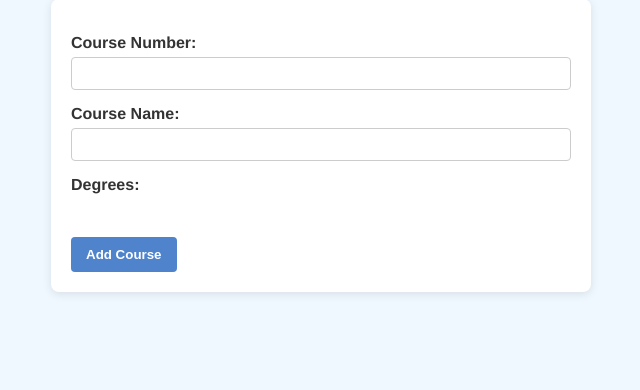
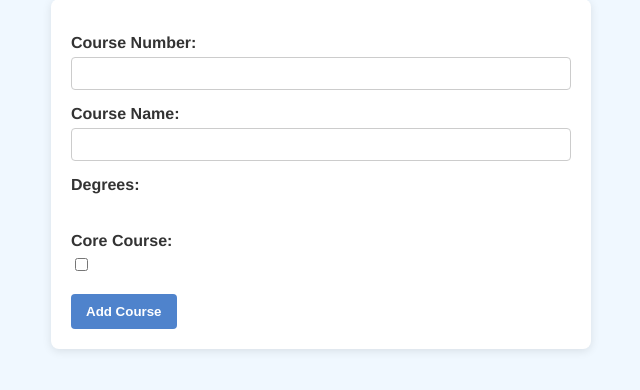
Before and after one commit to jadennathaniel/database-project, a Flask app: page /add_course in a window 1280 px wide. Shown: the part 118-508 px from the top of the page, without its empty margins (319-959 px from the left). Run offline with Flask 3, Linux system fonts and the light colour scheme; data that the repository does not hold is empty.

Commit message:
added core course

```diff
--- a/models.py
+++ b/models.py
@@ -153,14 +153,15 @@ def get_degrees():
     return degrees
 
 
-def add_course(course_number, name, degree_ids):
+def add_course(course_number, name, degree_ids, is_core=False):
     if not isinstance(degree_ids, list):
         raise ValueError("degree_ids must be a list")
 
     conn = get_db_connection()
     cursor = conn.cursor()
     try:
-        cursor.execute('INSERT INTO Courses (course_number, name) VALUES (%s, %s)', (course_number, name))
+        cursor.execute('INSERT INTO Courses (course_number, name, core) VALUES (%s, %s, %s)',
+                       (course_number, name, is_core))
         course_id = cursor.lastrowid
 
         for degree_id in degree_ids:
--- a/routes.py
+++ b/routes.py
@@ -31,15 +31,15 @@ def add_course_route():
         course_number = request.form['course_number']
         name = request.form['name']
         degree_ids = request.form.getlist('degree_ids')
+        is_core = 'is_core' in request.form
         try:
-            add_course(course_number, name, degree_ids)
+            add_course(course_number, name, degree_ids, is_core)
             flash('Course added successfully!', 'success')
             return redirect(url_for('index'))
         except ValueError as e:
             flash(str(e), 'error')
         except Exception as e:
-            # Log the unexpected error
-            print(f"Unexpected error: {e}")  # Logs the error to the terminal
+            print(f"Unexpected error: {e}")
             flash('An unexpected error occurred. Please try again.', 'error')
 
     return render_template('add_course.html', degrees=degrees)
--- a/templates/add_course.html
+++ b/templates/add_course.html
@@ -9,15 +9,22 @@
     <form method="post">
         <label for="course_number">Course Number:</label>
         <input type="text" id="course_number" name="course_number" required><br>
+
         <label for="name">Course Name:</label>
         <input type="text" id="name" name="name" required><br>
+
         <label for="degrees">Degrees:</label><br>
         {% for degree in degrees %}
-            <input type="checkbox" id="degree_{{ degree.id }}" name="degree_ids" value="{{ degree.degree_id }}">
-            <label for="degree_{{ degree.id }}">{{ degree.name }} ({{ degree.level }})</label><br>
+            <input type="checkbox" id="degree_{{ degree.degree_id }}" name="degree_ids" value="{{ degree.degree_id }}">
+            <label for="degree_{{ degree.degree_id }}">{{ degree.name }} ({{ degree.level }})</label><br>
         {% endfor %}
+
+        <label for="is_core">Core Course:</label>
+        <input type="checkbox" id="is_core" name="is_core"><br>
+
         <input type="submit" value="Add Course">
     </form>
+
     {% with messages = get_flashed_messages() %}
       {% if messages %}
         <ul>
```
